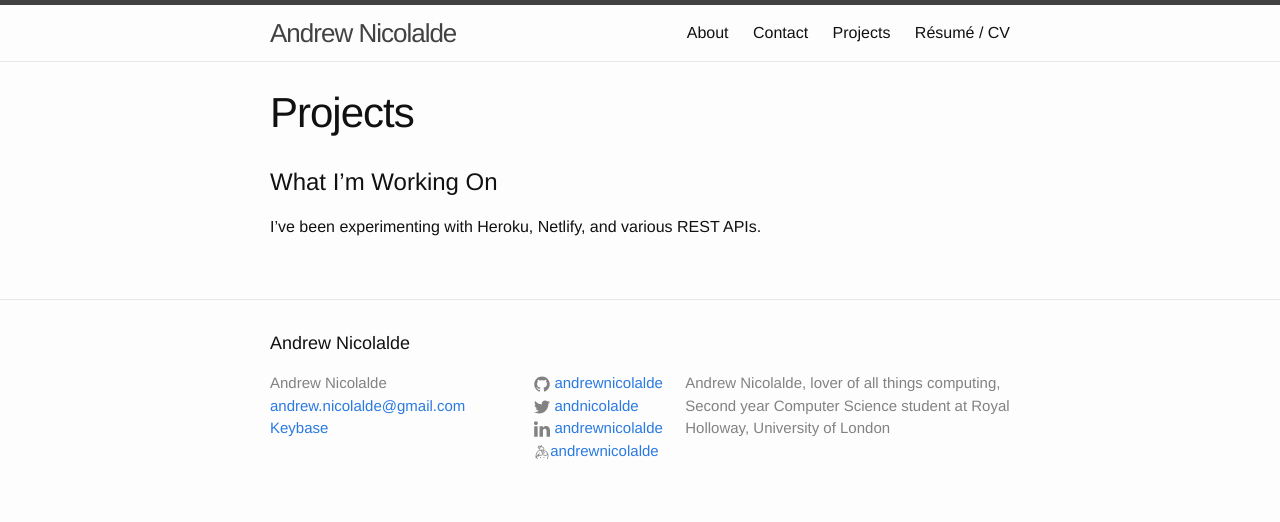
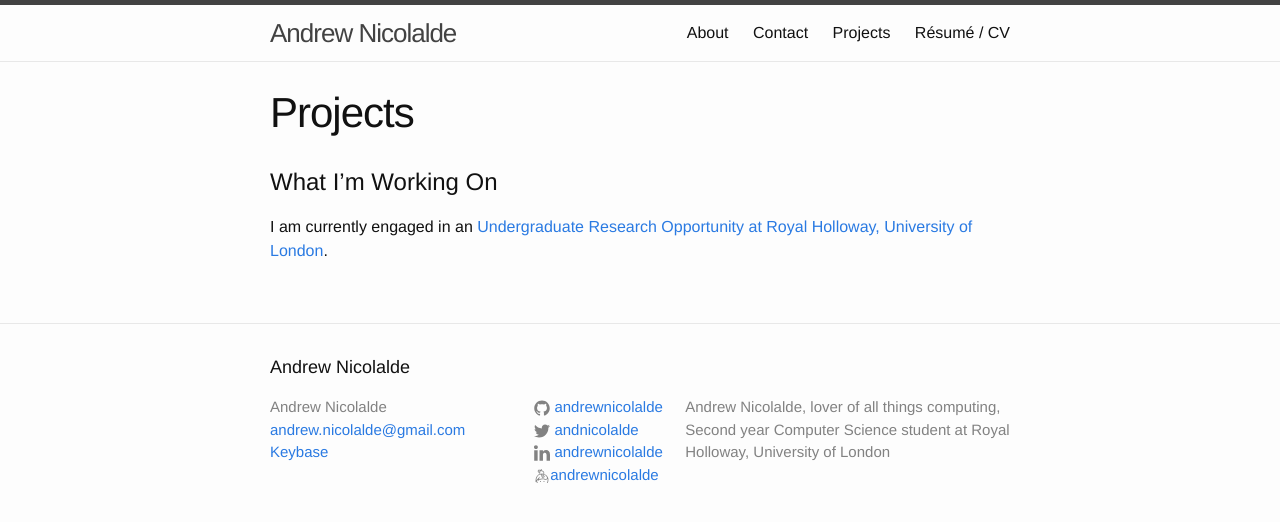
Before and after one commit to andrewnicolalde/andrewn.io, a Jekyll site: the page built from projects.md, in a window 1280 px wide. Shown: the top 522 px of the page. Built offline with Jekyll 4.4.1, drawn with Linux system fonts in a browser that asks for light colours.

Commit message:
Add summer UROP to projects

```diff
--- a/projects.md
+++ b/projects.md
@@ -6,4 +6,4 @@ permalink: /projects/
 
 # What I'm Working On
 
-I've been experimenting with Heroku, Netlify, and various REST APIs.
+I am currently engaged in an [Undergraduate Research Opportunity at Royal Holloway, University of London](https://urop.cs.rhul.ac.uk/).
```
